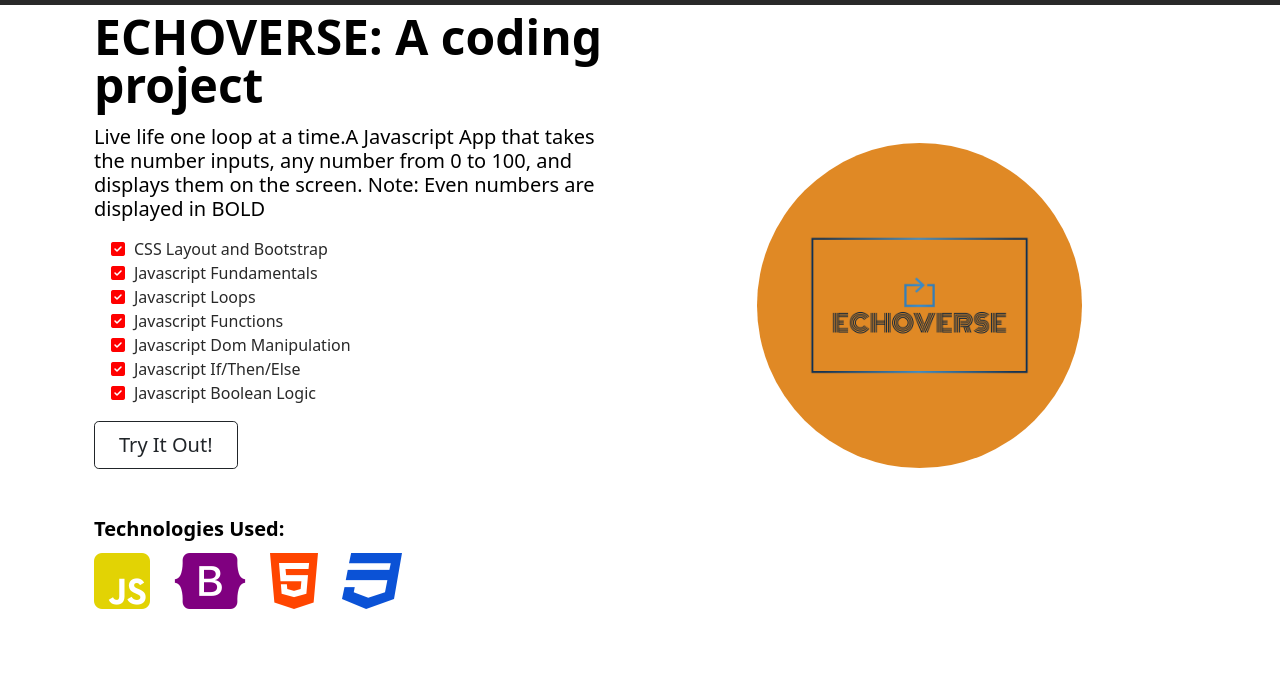
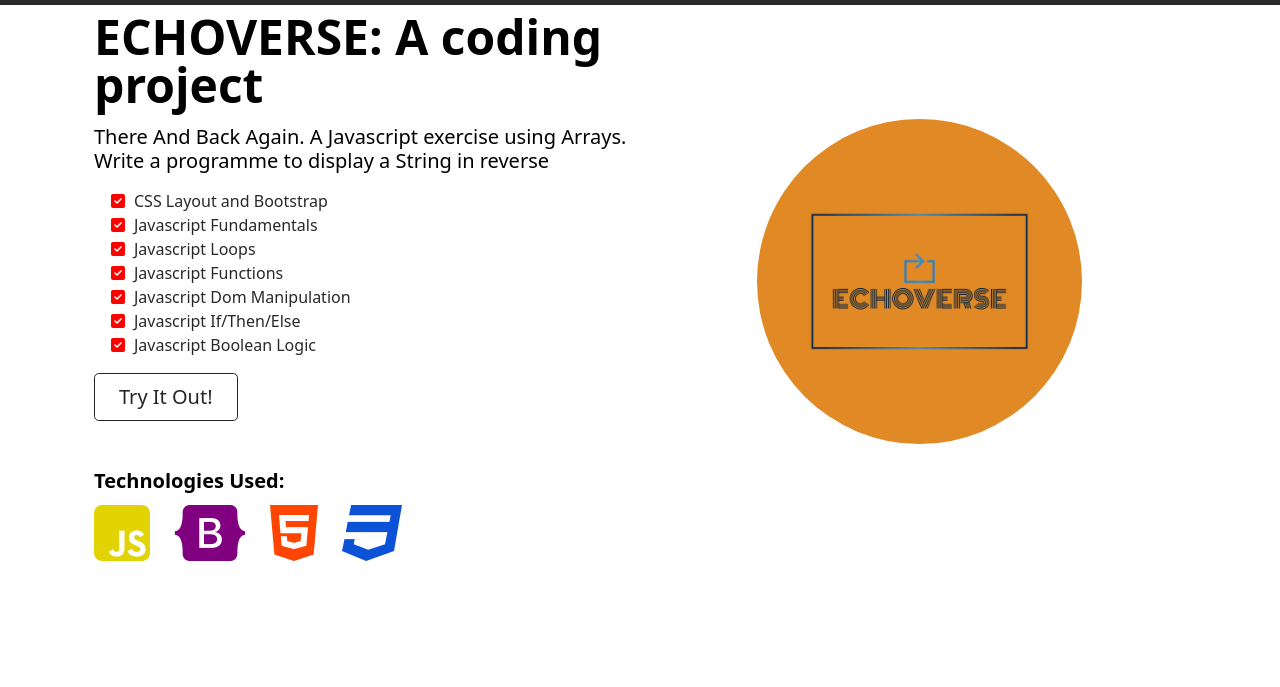
Before and after one commit to Jaidutta/EchoVerse, a plain HTML site: page index.html in a window 1280 px wide. Shown: the part 51-738 px from the top of the page. Drawn offline with nearby package versions, Linux system fonts and the light colour scheme.

Commit message:
Adds some styling changes

```diff
--- a/index.html
+++ b/index.html
@@ -2,7 +2,7 @@
 <html lang="en" class="h-100">
 
 <head>
-  <title>App Name: A Coding Project By Joy Dutta</title>
+  <title>ECHOVERSE: A Coding Project By Joy Dutta</title>
   <!-- Required meta tags -->
   <meta charset="utf-8">
   <meta name="viewport" content="width=device-width, initial-scale=1, shrink-to-fit=no">
@@ -63,7 +63,7 @@
       <div class="row row-cols-1 row-cols-lg-2 gy-2">
         <div class="col order-last order-lg-first">
           <h1 class="display-5 fw-bold lh-1 my-3">ECHOVERSE: A coding project</h1>
-          <h4 class="lead">Live life one loop at a time.A Javascript App that takes the number inputs, any number from 0 to 100, and displays them on the screen. Note: Even numbers are displayed in <strong>BOLD</strong></h4>
+          <h4 class="lead">There And Back Again. A Javascript exercise using Arrays. Write a programme to display a String in reverse</h4>
           <ul class="fa-ul pt-2 checklist">
           <li>
             <span class="fa-li">
@@ -147,7 +147,7 @@
       <div class="row row-cols-1 row-cols-lg-3 gy-2">
         <div class="col text-light order-last order-lg-first">
           <div>
-            <span class="text-muted">&copy;2023</span>Joy Dutta | dutta_joy@hotmail.com
+            <span class="text-muted">&copy;2023</span>&nbsp;Joy Dutta | dutta_joy@hotmail.com
           </div>
         </div>
         <div class="col d-flex justify-content-start justify-content-lg-center">
```
Also changed, not shown: app.html (+1 -1 lines), code.html (+1 -1 lines).
